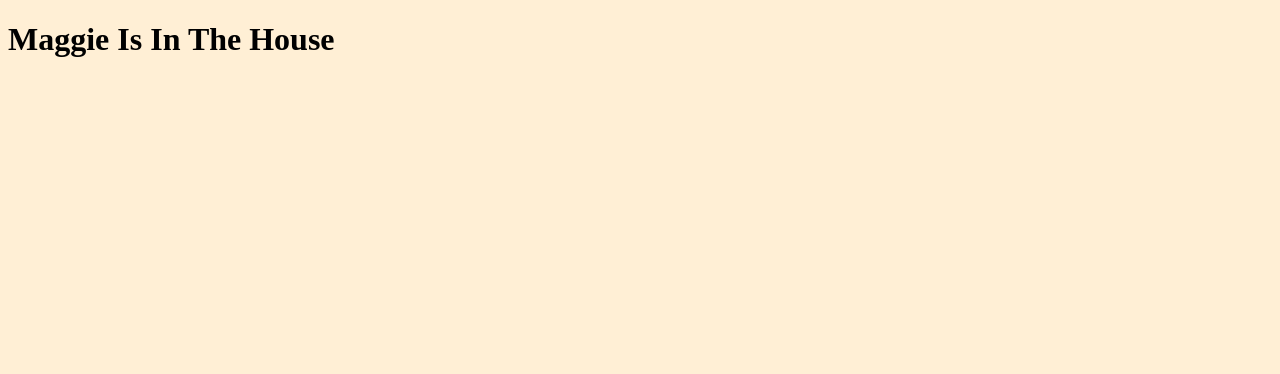
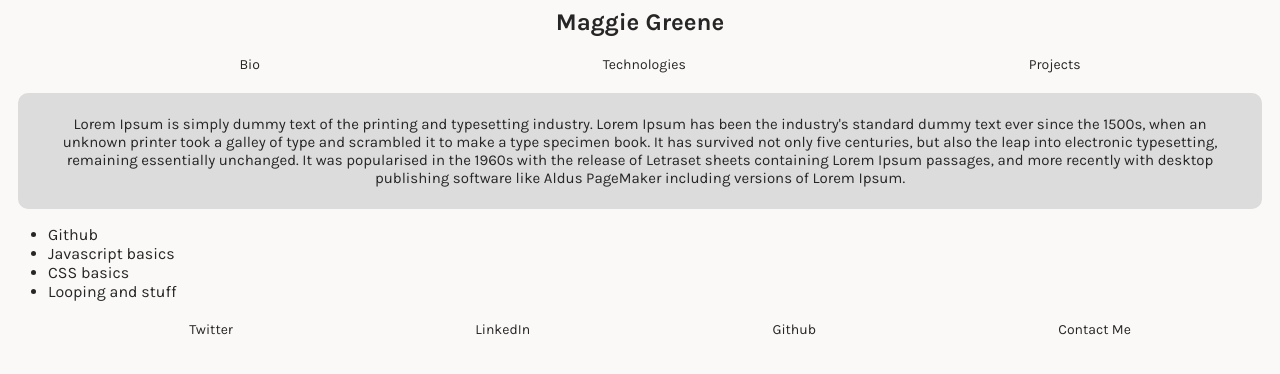
Before and after one commit to maggieisgreene/personal-bio-site, a plain HTML site: page index.html in a window 1280 px wide. Drawn offline with Linux system fonts and the light colour scheme.

Commit message:
created structure and main styling

```diff
--- a/index.html
+++ b/index.html
@@ -1,14 +1,56 @@
-<!DOCTYPE html>
 <html lang="en">
 <head>
-    <meta charset="UTF-8">
-    <meta name="viewport" content="width=device-width, initial-scale=1.0">
-    <meta http-equiv="X-UA-Compatible" content="ie=edge">
-    <title>newness</title>
-    <link rel="stylesheet" href="./main.css">
+  <meta charset="UTF-8">
+  <meta name="viewport" content="width=device-width, initial-scale=1.0">
+  <meta http-equiv="X-UA-Compatible" content="ie=edge">
+  <!-- TODO: Insert a title for your page -->
+  <title>MG</title>
+  <link href="https://fonts.googleapis.com/css?family=Karla:400,400i,700,700i&display=swap" rel="stylesheet">
+  <link rel="stylesheet" href="./main.css">
 </head>
+
 <body>
-    <h1>Maggie Is In The House</h1>
-    <script src="./main.js"></script>
+  <!-- Navigation -->
+  <nav>
+    <!-- TODO: Insert some sort of H1-H6 with your name here -->
+    <h1 id="main-header">Maggie Greene</h1>
+    <ul id="navLinks">
+      <li><a id="navToBio">Bio</a></li>
+      <li><a id="navToTechnologies">Technologies</a></li>
+      <li><a id="navToProjects">Projects</a></li>
+    </ul>
+  </nav>
+  <!-- End Navigation -->
+
+  <!-- Primary View -->
+  <div class="fullPage" id="bioPage">
+    <!-- TODO: Fill in bio info here: What is your background? Why do you want to go into development? What do you love about development? -->
+    <p id="aboutMe">Lorem Ipsum is simply dummy text of the printing and typesetting industry. Lorem Ipsum has been the industry's standard dummy text ever since the 1500s, when an unknown printer took a galley of type and scrambled it to make a type specimen book. It has survived not only five centuries, but also the leap into electronic typesetting, remaining essentially unchanged. It was popularised in the 1960s with the release of Letraset sheets containing Lorem Ipsum passages, and more recently with desktop publishing software like Aldus PageMaker including versions of Lorem Ipsum.
+    </p>
+  </div>
+  <div class="fullPage" id="technologiesPage">
+    <!-- TODO: Start an UL of all of the tools and technologies you've started learning so far. (You'll beef this page up later). -->
+    <ul>
+        <li>Github</li>
+        <li>Javascript basics</li>
+        <li>CSS basics</li>
+        <li>Looping and stuff</li>
+    </ul>
+  </div>
+  <div class="fullPage" id="projectsPage"></div>
+  <!-- End Primary View -->
+
+  <!-- Footer -->
+  <footer class="page-footer">
+    <!-- TODO: Fill in contact info here: Include things like email, LinkedIn, Twitter and GitHub links. -->
+    <ul id="footerLinks">
+        <li><a class="footer-links">Twitter</a></li>
+        <li><a class="footer-links">LinkedIn</a></li>
+        <li><a class="footer-links">Github</a></li>
+        <li><a class="footer-links">Contact Me</a></li>
+    </ul>
+  </footer>
+  <!-- End Footer -->
+  <script src="./main.js"></script>
 </body>
 </html>
--- a/main.css
+++ b/main.css
@@ -1,3 +1,42 @@
 body {
-    background-color: papayawhip;
+    background-color: #fbf9f8;
+    color: #262626;
+    font-family: 'Karla', sans-serif;
 }
+
+#main-header {
+    display: flex;
+    justify-content: center;
+}
+
+#navLinks {
+    background-color: #fbf9f8;
+    color: #262626;
+    display: flex;
+    justify-content: space-around;
+    list-style-type: none;
+    margin: 20px;
+    font-size: 14px;
+    text-decoration: none;
+}
+
+#aboutMe {
+    background-color: gainsboro;
+    border: 2px solid gainsboro;
+    border-radius: 10px;
+    font-size: 15px;
+    margin: 10px;
+    padding: 20px;
+    text-align: center;
+}
+
+#footerLinks {
+    background-color: #fbf9f8;
+    color: #262626;
+    display: flex;
+    justify-content: space-around;
+    list-style-type: none;
+    margin: 20px;
+    font-size: 14px;
+    text-decoration: none;
+}
```
Also changed, not shown: projects.js (added).
